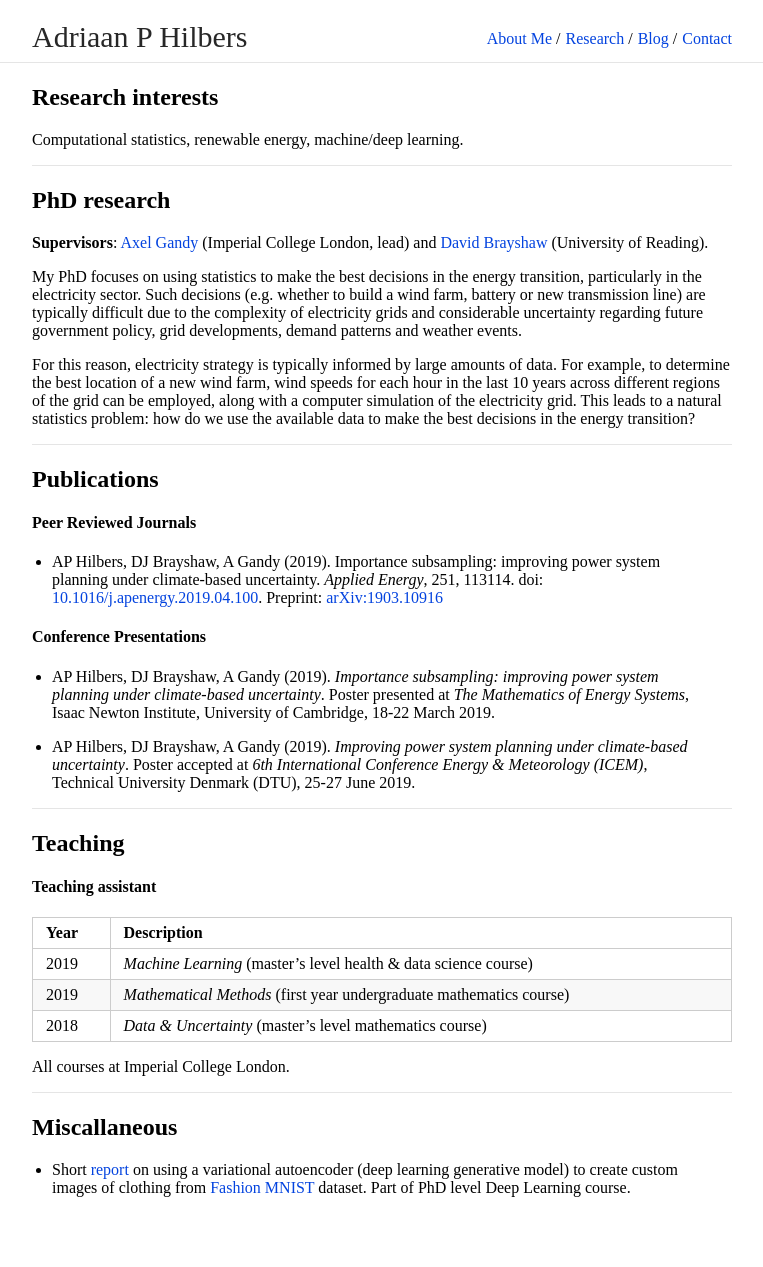
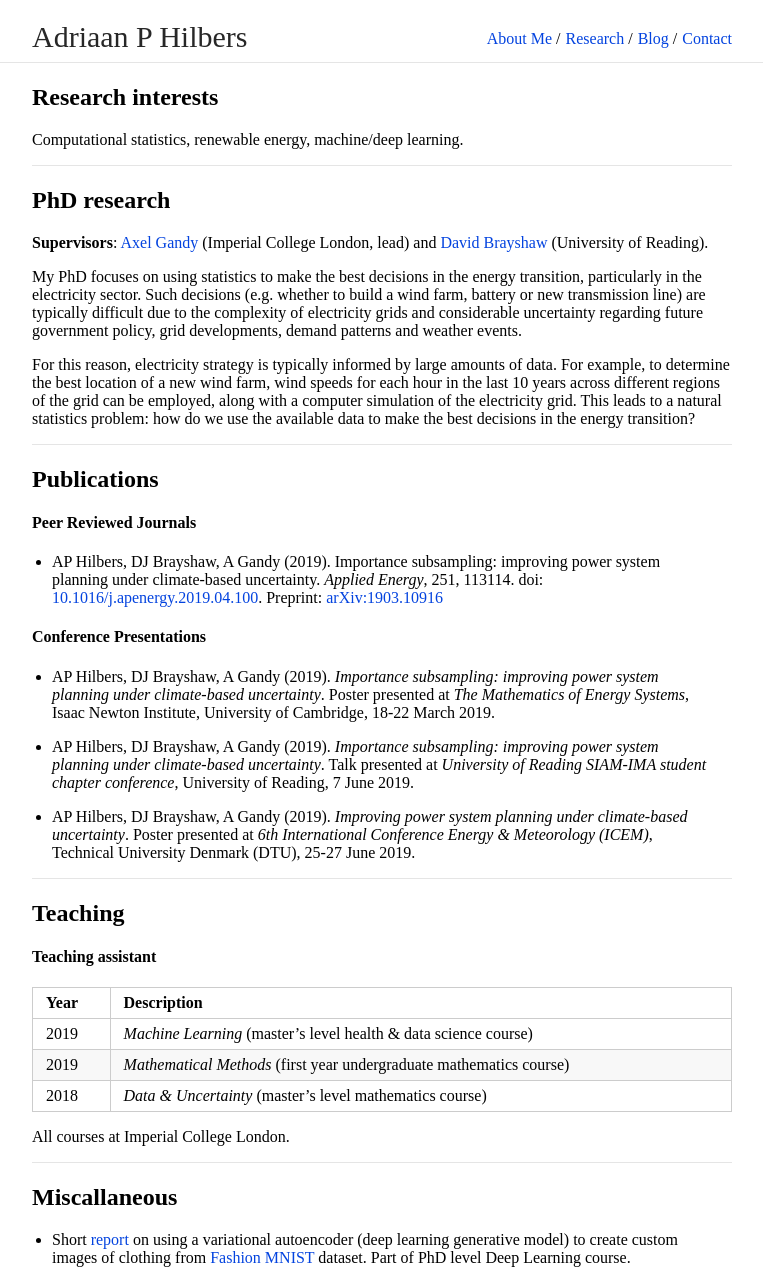
Before and after one commit to ahilbers/ahilbers.github.io, a Jekyll site: the page built from research.md, in a window 1280 px wide. Shown: the whole page, without its empty margins (258-1021 px from the left). Built offline with Jekyll 4.4.1, drawn with Linux system fonts in a browser that asks for light colours; our own code applies the rules of GitHub Pages for plain Markdown files; before the commit the page ends 1197 px from its top, so only the background shows below that.

Commit message:
add reading conference to research section

```diff
--- a/research.md
+++ b/research.md
@@ -34,7 +34,9 @@
 
 * AP Hilbers, DJ Brayshaw, A Gandy (2019). *Importance subsampling: improving power system planning under climate-based uncertainty*. Poster presented at *The Mathematics of Energy Systems*, Isaac Newton Institute, University of Cambridge, 18-22 March 2019.
 
-* AP Hilbers, DJ Brayshaw, A Gandy (2019). *Improving power system planning under climate-based uncertainty*. Poster accepted at *6th International Conference Energy & Meteorology (ICEM)*, Technical University Denmark (DTU), 25-27 June 2019.
+* AP Hilbers, DJ Brayshaw, A Gandy (2019). *Importance subsampling: improving power system planning under climate-based uncertainty*. Talk presented at *University of Reading SIAM-IMA student chapter conference*, University of Reading, 7 June 2019.
+
+* AP Hilbers, DJ Brayshaw, A Gandy (2019). *Improving power system planning under climate-based uncertainty*. Poster presented at *6th International Conference Energy & Meteorology (ICEM)*, Technical University Denmark (DTU), 25-27 June 2019.
 
 
 ---
```
